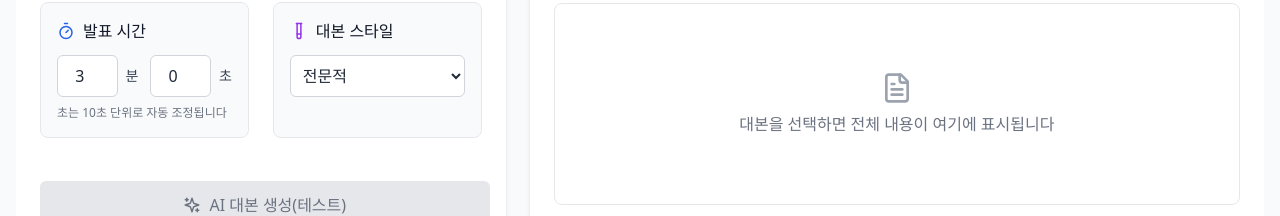
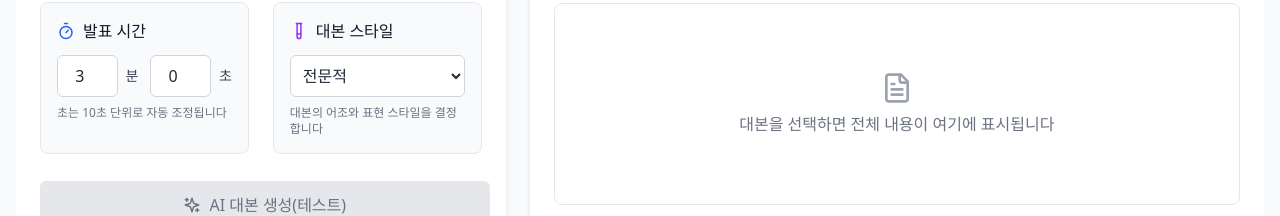
Before and after one commit to J-Soo/sd-ai-conference-front, a React (Vite) app: page /scripts in a window 1280 px wide. Shown: the part 644-860 px from the top of the page. Built offline with nearby package versions, Linux system fonts and the light colour scheme; no server answers.

Commit message:
대본 스타일 설명 추가

```diff
--- a/src/components/FileManager.tsx
+++ b/src/components/FileManager.tsx
@@ -490,6 +490,9 @@
                 <option value="casual">캐주얼</option>
                 <option value="custom">직접 작성</option>
               </select>
+              <p className={`mt-2 text-xs ${darkMode ? 'text-gray-400' : 'text-gray-500'}`}>
+                대본의 어조와 표현 스타일을 결정합니다
+              </p>
             </div>
           </div>
         </div>
```
